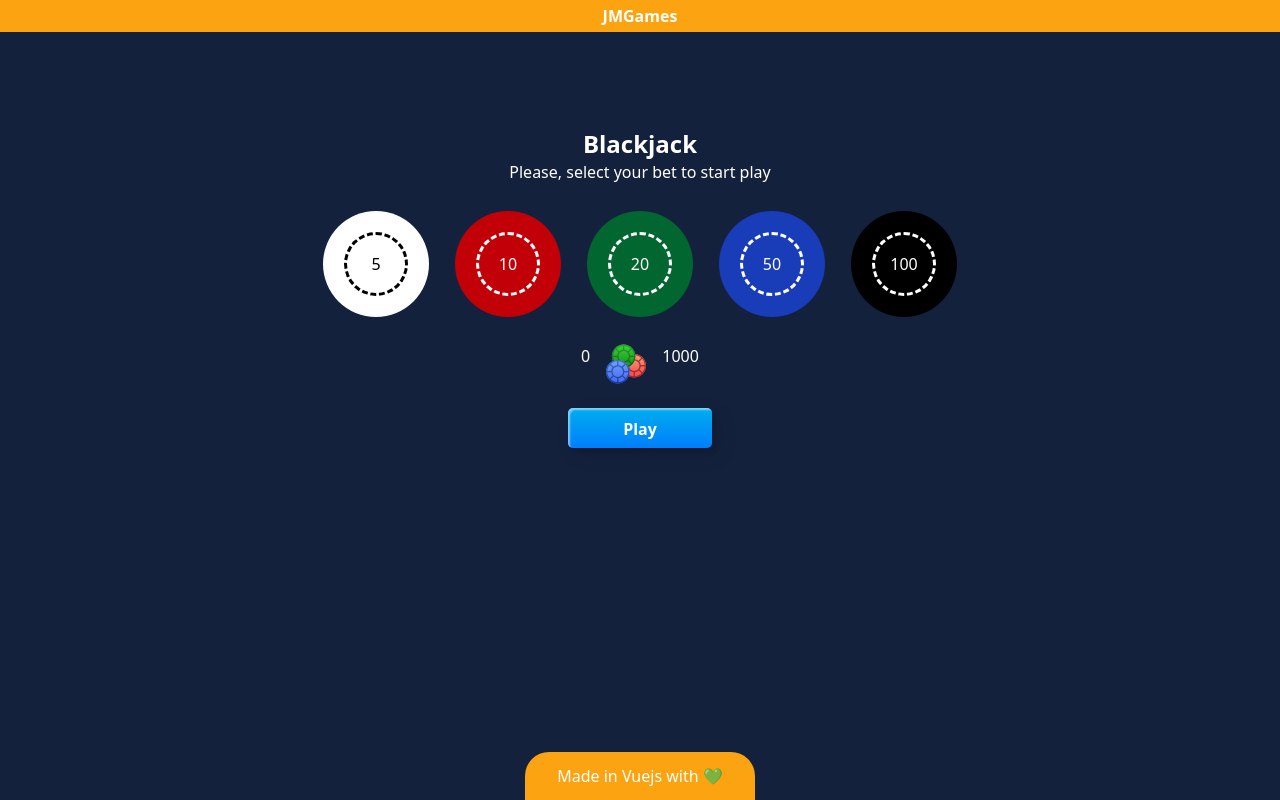
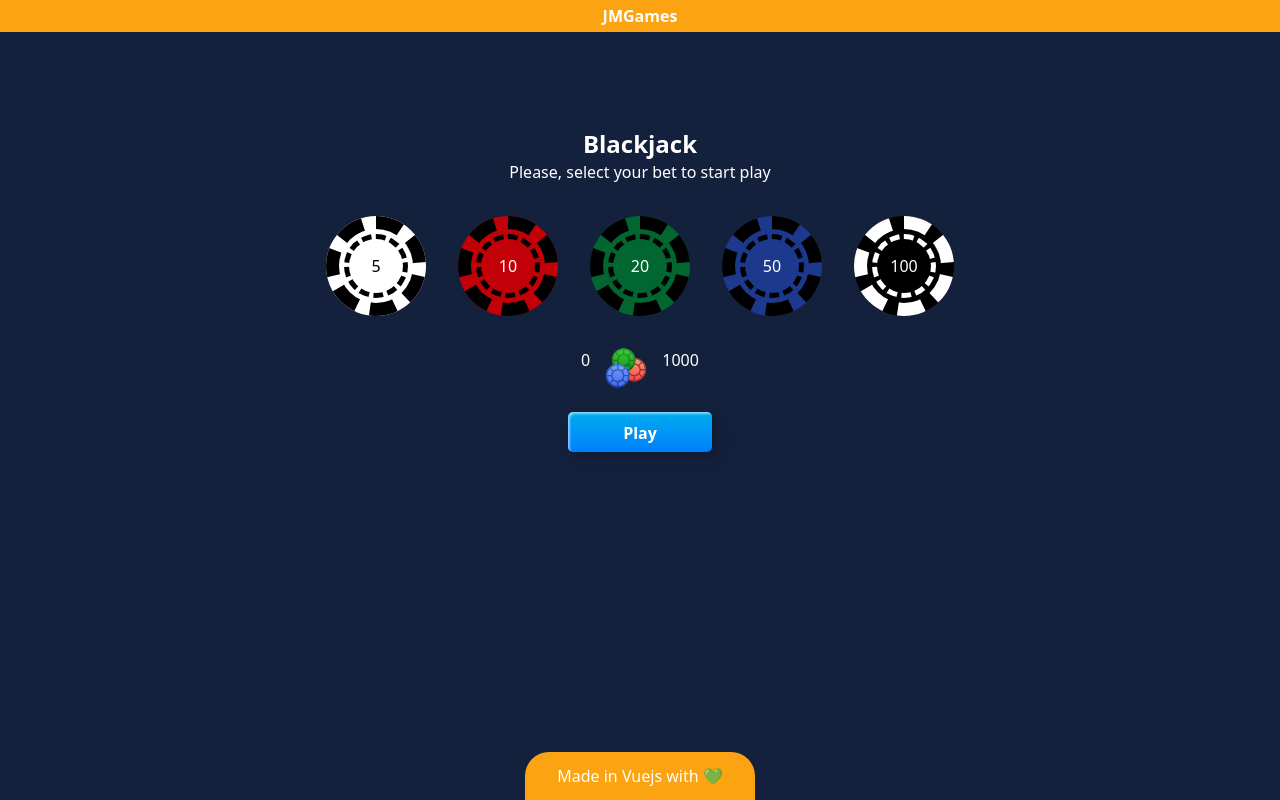
Before and after one commit to CarlosJMDev/jmgames, a Vue app: page /blackjack in a window 1280 px wide. Built offline with nearby package versions, Linux system fonts and the light colour scheme; the HTML template or start-up script is replaced by a standard one.

Commit message:
Fix: Fix poker chips background error

```diff
--- a/src/App.vue
+++ b/src/App.vue
@@ -3,9 +3,9 @@ import { RouterView } from 'vue-router'
 </script>
 
 <template>
-  <body
-    class="min-w-screen min-h-screen flex flex-col justify-between items-center m-auto bg-[#14213d] overflow-x-hidden"
+  <div
+    class="relative min-w-screen min-h-screen flex flex-col justify-between items-center m-auto bg-[#14213d] overflow-x-hidden z-0"
   >
     <RouterView />
-  </body>
+  </div>
 </template>
--- a/src/components/blackjack/BlackjackMenuComponent.vue
+++ b/src/components/blackjack/BlackjackMenuComponent.vue
@@ -50,31 +50,31 @@ const emitBet = () => {
       <p>Please, select your bet to start play</p>
       <div class="flex flex-col sm:flex-row sm:gap-8">
         <button
-          class="relative flex justify-center items-center w-[100px] h-[100px] mx-auto my-[30px] p-0 rounded-full border-[13px] border-dashed border-black text-black bg-transparent z-10 before:absolute before:-z-10 before:inset-0 before:-m-4 before:rounded-full before:bg-white before:content-[''] after:absolute after:z-20 after:inset-0 after:m-[5px] after:rounded-full after:border-[3px] after:border-dashed after:border-black after:content-['']"
+          class="relative flex justify-center items-center w-[100px] h-[100px] text-black cursor-pointer p-0 rounded-full border-[13px] border-dashed border-black before:content-[''] before:absolute before:-z-1 before:mt-[-13px] before:mr-[-13px] before:mb-[-13px] before:ml-[-13px] before:bg-white before:rounded-full before:inset-0 after:content-[''] after:absolute after:-z-1 after:text-black after:m-[5px] after:rounded-full after:border-[5px] after:border-dashed after:border-black after:inset-0 outline-inherit bg-none my-8"
           @click="betChips(1)"
         >
           5
         </button>
         <button
-          class="relative flex justify-center items-center w-[100px] h-[100px] mx-auto my-[30px] p-0 rounded-full border-[13px] border-dashed border-white text-white bg-transparent z-10 before:absolute before:-z-10 before:inset-0 before:-m-4 before:rounded-full before:bg-red-700 before:content-[''] after:absolute after:z-20 after:inset-0 after:m-[5px] after:rounded-full after:border-[3px] after:border-dashed after:border-white after:content-['']"
+          class="relative flex justify-center items-center w-[100px] h-[100px] text-white cursor-pointer p-0 rounded-full border-[13px] border-dashed border-black before:content-[''] before:absolute before:-z-1 before:mt-[-13px] before:mr-[-13px] before:mb-[-13px] before:ml-[-13px] before:bg-red-700 before:rounded-full before:inset-0 after:content-[''] after:absolute after:-z-1 after:text-black after:m-[5px] after:rounded-full after:border-[5px] after:border-dashed after:border-black after:inset-0 outline-inherit bg-none my-8"
           @click="betChips(2)"
         >
           10
         </button>
         <button
-          class="relative flex justify-center items-center w-[100px] h-[100px] mx-auto my-[30px] p-0 rounded-full border-[13px] border-dashed border-white text-white bg-transparent z-10 before:absolute before:-z-10 before:inset-0 before:-m-4 before:rounded-full before:bg-green-800 before:content-[''] after:absolute after:z-20 after:inset-0 after:m-[5px] after:rounded-full after:border-[3px] after:border-dashed after:border-white after:content-['']"
+          class="relative flex justify-center items-center w-[100px] h-[100px] text-white cursor-pointer p-0 rounded-full border-[13px] border-dashed border-black before:content-[''] before:absolute before:-z-1 before:mt-[-13px] before:mr-[-13px] before:mb-[-13px] before:ml-[-13px] before:bg-green-800 before:rounded-full before:inset-0 after:content-[''] after:absolute after:-z-1 after:text-black after:m-[5px] after:rounded-full after:border-[5px] after:border-dashed after:border-black after:inset-0 outline-inherit bg-none my-8"
           @click="betChips(3)"
         >
           20
         </button>
         <button
-          class="relative flex justify-center items-center w-[100px] h-[100px] mx-auto my-[30px] p-0 rounded-full border-[13px] border-dashed border-white text-white bg-transparent z-20 before:absolute before:-z-10 before:inset-0 before:-m-4 before:rounded-full before:bg-blue-800 before:content-[''] after:absolute after:z-20 after:inset-0 after:m-[5px] after:rounded-full after:border-[3px] after:border-dashed after:border-white after:content-['']"
+          class="relative flex justify-center items-center w-[100px] h-[100px] text-white cursor-pointer p-0 rounded-full border-[13px] border-dashed border-black before:content-[''] before:absolute before:-z-1 before:mt-[-13px] before:mr-[-13px] before:mb-[-13px] before:ml-[-13px] before:bg-blue-900 before:rounded-full before:inset-0 after:content-[''] after:absolute after:-z-1 after:text-black after:m-[5px] after:rounded-full after:border-[5px] after:border-dashed after:border-black after:inset-0 outline-inherit bg-none my-8"
           @click="betChips(4)"
         >
           50
         </button>
         <button
-          class="relative flex justify-center items-center w-[100px] h-[100px] mx-auto my-[30px] p-0 rounded-full border-[13px] border-dashed border-white text-white bg-transparent z-10 before:absolute before:-z-10 before:inset-0 before:-m-4 before:rounded-full before:bg-black before:content-[''] after:absolute after:z-20 after:inset-0 after:m-[5px] after:rounded-full after:border-[3px] after:border-dashed after:border-white after:content-['']"
+          class="relative flex justify-center items-center w-[100px] h-[100px] text-white cursor-pointer p-0 rounded-full border-[13px] border-dashed border-white before:content-[''] before:absolute before:-z-1 before:mt-[-13px] before:mr-[-13px] before:mb-[-13px] before:ml-[-13px] before:bg-black before:rounded-full before:inset-0 after:content-[''] after:absolute after:-z-1 after:text-black after:m-[5px] after:rounded-full after:border-[5px] after:border-dashed after:border-white after:inset-0 outline-inherit bg-none my-8"
           @click="betChips(5)"
         >
           100
```
